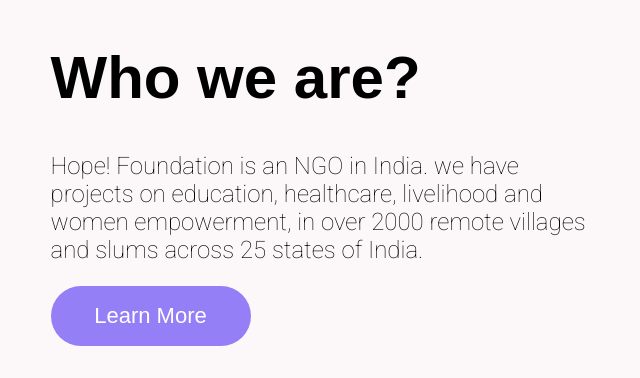
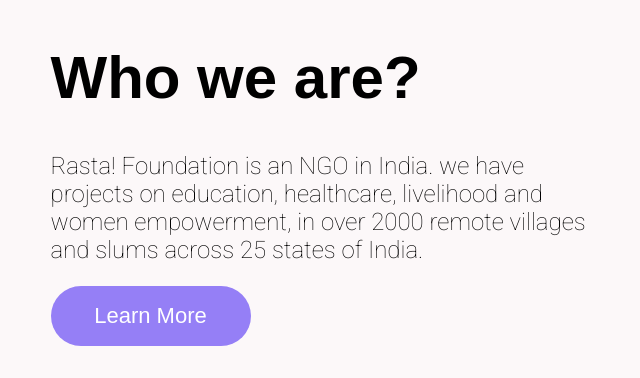
Before and after one commit to shreya-gb/Payment-Gateway, a plain HTML site: page index.html in a window 1280 px wide. Shown: the part 1730-2108 px from the top of the page, 617-1257 px from the left. Drawn offline with Linux system fonts and the light colour scheme; files whose address does not match are found by name.

Commit message:
Update index.html

```diff
--- a/index.html
+++ b/index.html
@@ -111,7 +111,7 @@
 
             <div class="aboutus-text">
                 <h1 class="sec-3-heading font-rubik">Who we are?</h1>
-                <p class="para font-roboto">Hope! Foundation is an NGO in
+                <p class="para font-roboto">Rasta! Foundation is an NGO in
                     India. we have projects on education, healthcare,
                     livelihood and women empowerment,
                     in over 2000 remote villages
```
